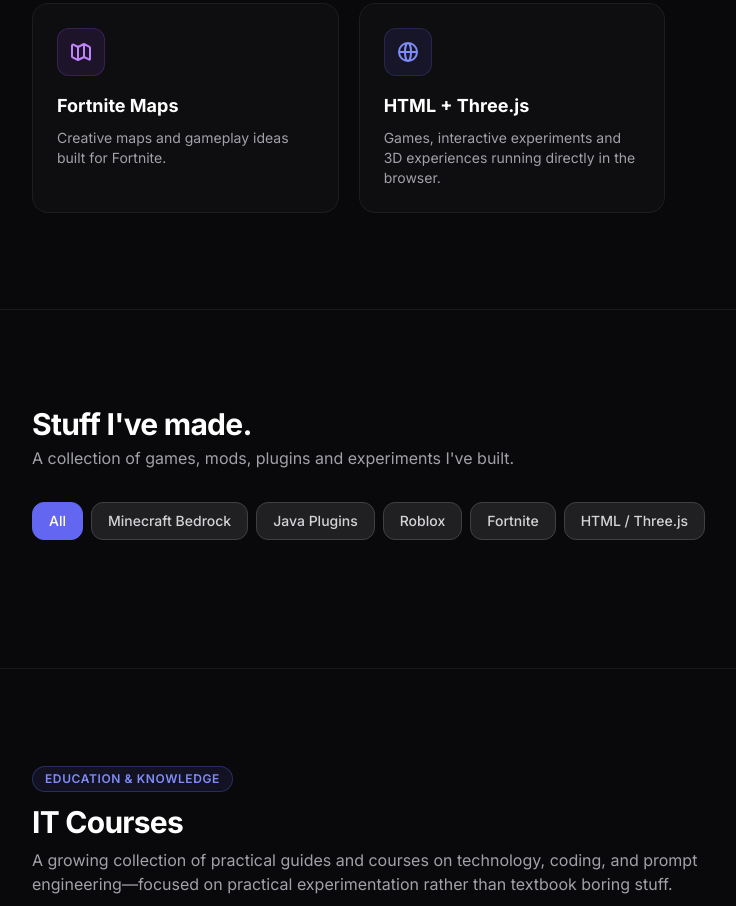
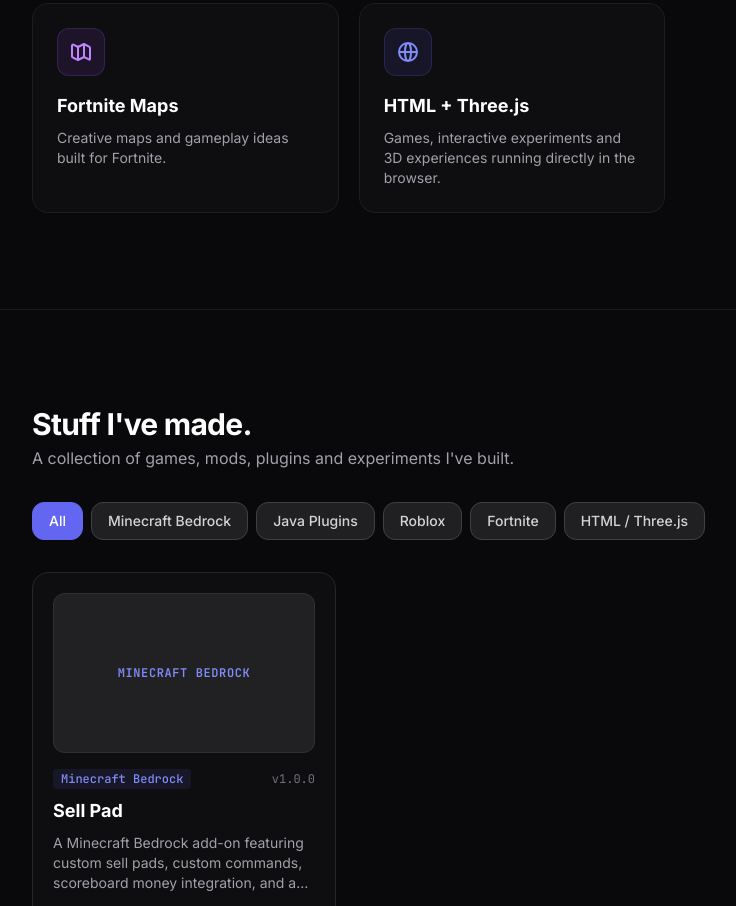
Before and after one commit to haydensixsevennn-cloud/site, a website: page index.html in a window 1280 px wide. Shown: the part 1894-2800 px from the top of the page, without its empty margins (128-864 px from the left). Drawn offline with nearby package versions, Linux system fonts and the light colour scheme.

Commit message:
Update index.html

```diff
--- a/index.html
+++ b/index.html
@@ -777,40 +777,27 @@
          * Set download: "" or null if download is unavailable.
          */
         const projects = [
-
             {
-                id: "Sell Pad Mod",
-                name: "Sell Pad Mod",
+                id: "sell-pad",
+                name: "Sell Pad",
                 category: "minecraft-bedrock",
-                description: "Features
-• Uses scoreboard! Note: make sure you make a "money" objective first!
-• Restrictive sell list for most of the blocks and items
-• Includes Free Tutorial Book
-• Works on Education Edition 1.21+ and Bedrock
-Future updates?
-Multiplier Tiers: Upgradable sell pads for more money?.
-
-Sell Wands: Sell items in a chest, shulker or a barrel with a single click.
-
-Holograms: See the amount that you gained above the pad.
-
-Auto-Sellers: Items and blocks that are in a hopper can sell aswell, like put a chest ontop of hopper with the hopper ontop of sell pad!
-
-Maybe more variations of the sell pad.?",
-                image: "https://media.forgecdn.net/avatars/thumbnails/1778/564/64/64/639128774926865432.png",
-                download: "https://www.curseforge.com/api/v1/mods/1526659/files/7999366/download",
+                description: "A Minecraft Bedrock add-on featuring custom sell pads, custom commands, scoreboard money integration, and a restrictive sell list for blocks and items.",
+                image: "",
+                download: "https://www.curseforge.com",
                 version: "v1.0.0",
-                platform: "Minecraft Modding [BEDROCK]",
-                createdWith: "Myself.",
+                platform: "Bedrock & Education Edition 1.21+",
+                createdWith: "Bedrock Add-on",
                 features: [
-                    Usage & Commands
-• Pad: kidsmod:sell_pad,
-• Add: /sellpad:additem - You can add items to the list which then you can add prices to,
-• Set: /sellpad:setprice - (make sure you added the items/blocks to the list before u set a price!),
-• List: /sellpad:list - Lists all items and blocks that you can sell!,
+                    "Uses scoreboard system! (Note: create a 'money' objective first)",
+                    "Restrictive sell list for most blocks and items",
+                    "Includes Free Tutorial Book",
+                    "Works on Bedrock & Education Edition 1.21+",
+                    "Pad Block ID: kidsmod:sell_pad",
+                    "/sellpad:additem - Add items/blocks to the list before setting prices",
+                    "/sellpad:setprice - Set prices for added items/blocks",
+                    "/sellpad:list - Lists all items and blocks available to sell"
                 ]
             }
-
         ];
 
         /**
```
